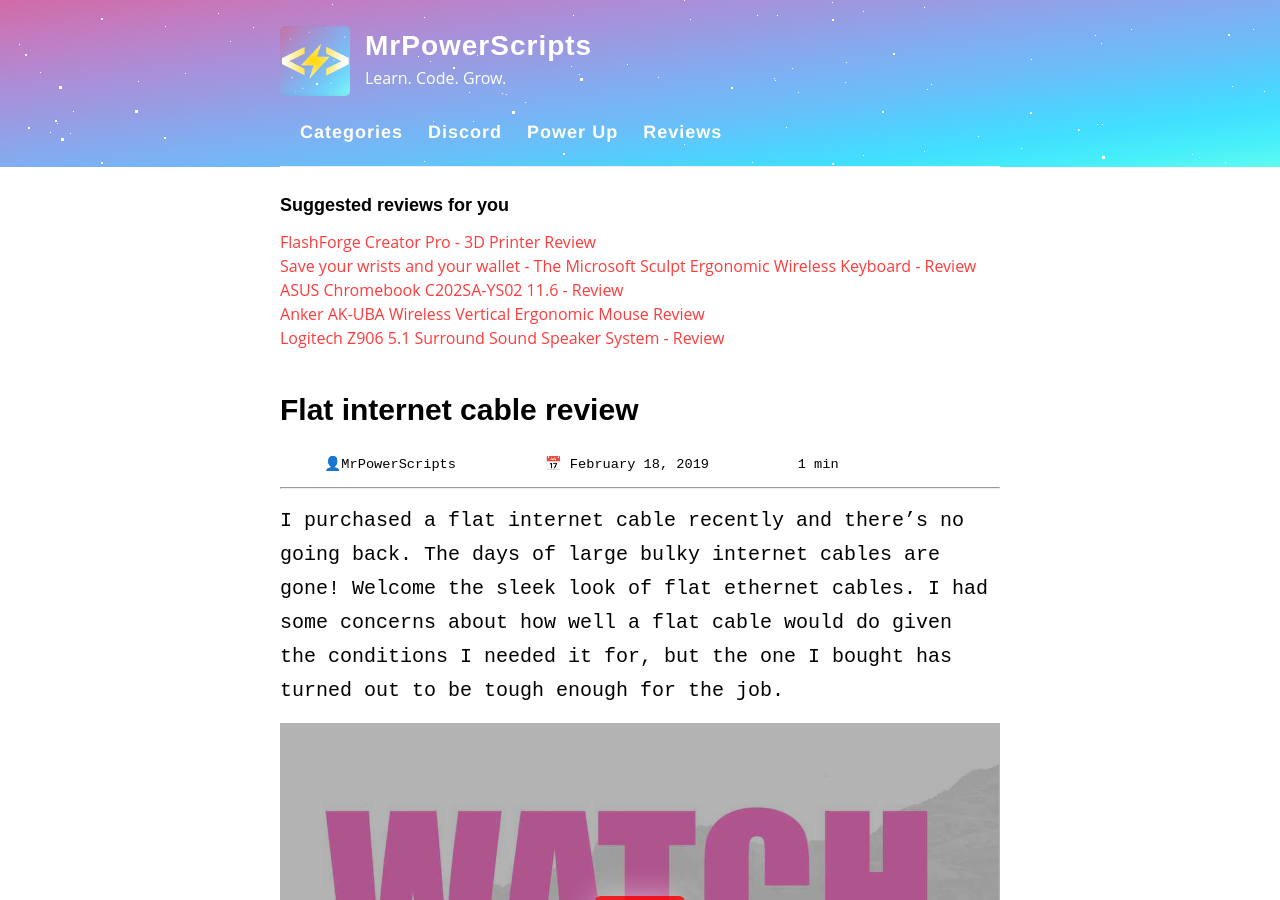
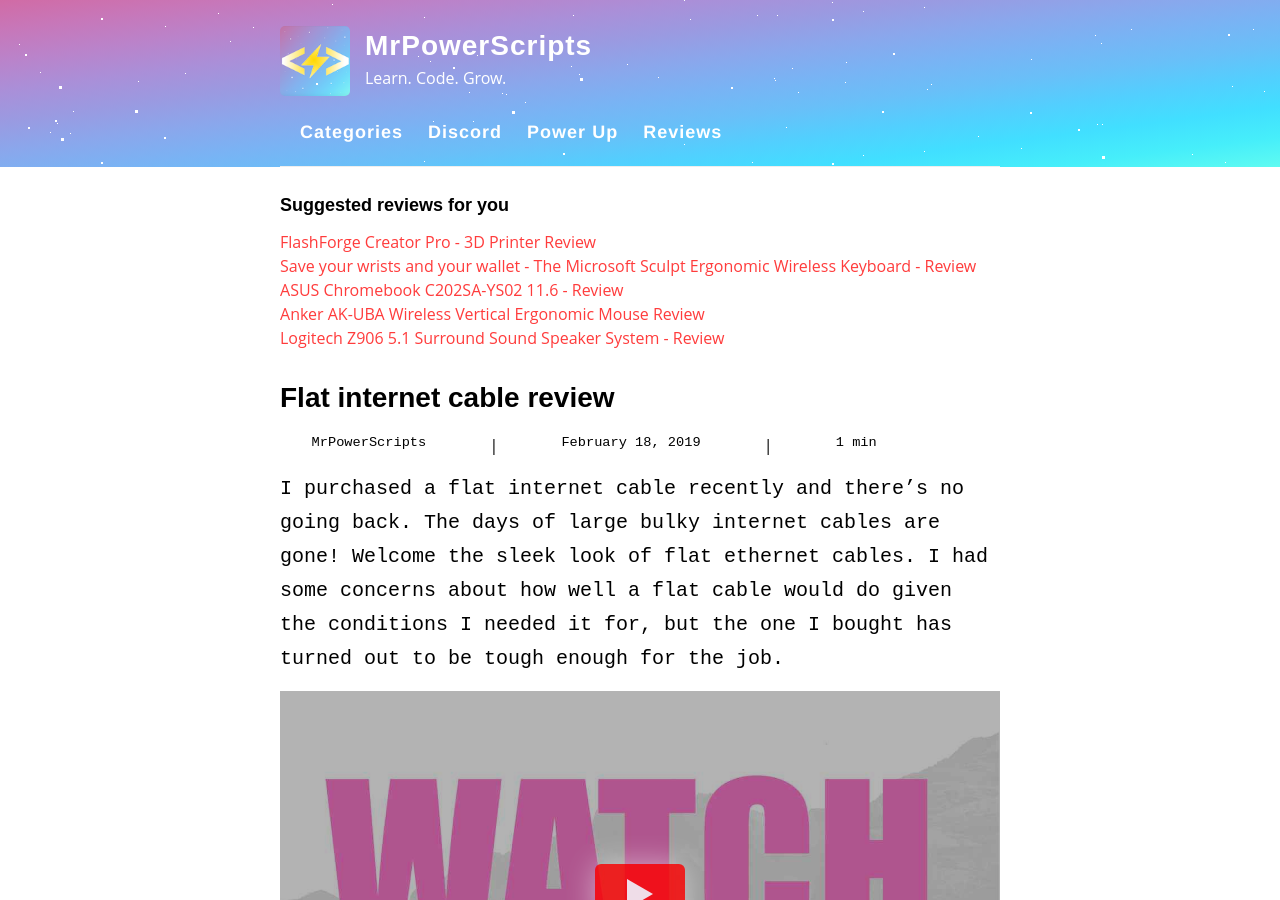
Before and after one commit to MrPowerScripts/MrPowerScripts.com, a Jekyll site: the page built from _reviews/2019-02-21-50-foot-flat-ethernet-cable-review.md, in a window 1280 px wide and 900 px high. Built offline with Jekyll 4.4.1, drawn with Linux system fonts in a browser that asks for light colours.

Commit message:
forgot about the review headers

```diff
--- a/_includes/content-header.html
+++ b/_includes/content-header.html
@@ -1,7 +1,7 @@
 {% if include.type == "post" %}
 <h2><a href="{{ site.baseurl }}{{ post.url }}">{{ post.title }}</a></h2>
 <div class="post-menu-bar">
-  <span>{{ post.author }}</span> |
+  <span>{{ post.author }}{% if post.author_url %}<a href="{{ post.author_url}}">🔗</a> {% endif %}</span> |
   <span>{{ post.date | date: "%B %d, %Y" }}</span> |
   {% include read_time.html text=post.content %}
   <a class="edit-button" href="{{ site.github.repository_url }}/tree/master/{{ post.relative_path }}">Edit</a>
@@ -9,7 +9,7 @@
 {% elsif include.type= "page" %}
 <h2><a href="{{ site.baseurl }}{{ post.url }}">{{ page.title }}</a></h2>
 <div class="post-menu-bar">
-  <span>{{ page.author }}</span> |
+  <span>{{ page.author }}{% if page.author_url %}<a href="{{ page.author_url}}">🔗</a> {% endif %}</span> |
   <span>{{ page.date | date: "%B %d, %Y" }}</span> |
   {% include read_time.html text=page.content %}
   <a class="edit-button" href="{{ site.github.repository_url }}/tree/master/{{ post.relative_path }}">Edit</a>
--- a/_layouts/review.html
+++ b/_layouts/review.html
@@ -4,17 +4,8 @@
 
 <!-- {% include discord-votes.html %} -->
 <article class="post">
-  <div class="reviews">
-    {% include suggested-reviews.html %}
-  </div>
-  <h1>{{ page.title }}</h1>
-  <div class="post-menu-bar">
-    <span>👤{{ page.author }} {% if page.author_url %}<a href="{{ page.author_url}}">🔗</a> {% endif %}</span>
-    <span>📅 {{ page.date | date: "%B %d, %Y" }}</span>
-    {% include read_time.html text=page.content %}
-    <a class="edit-button" href="{{ site.github.repository_url }}/tree/master/{{ page.relative_path }}">Edit</a>
-  </div>
-  <hr>
+  {% include suggested-reviews.html %}
+  {% include content-header.html type="page"%}
   <div class="entry">
     {{ content }}
   </div>
```
